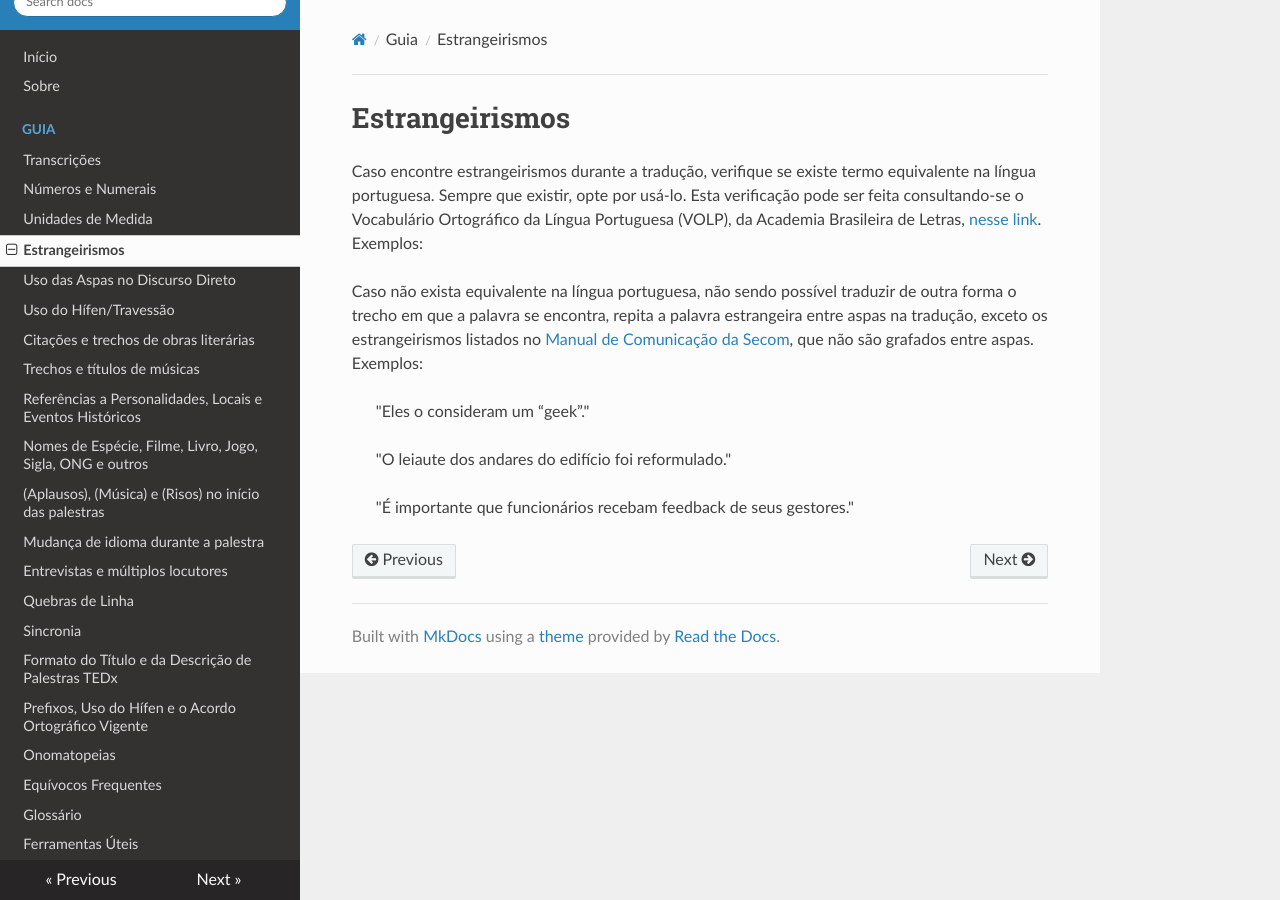
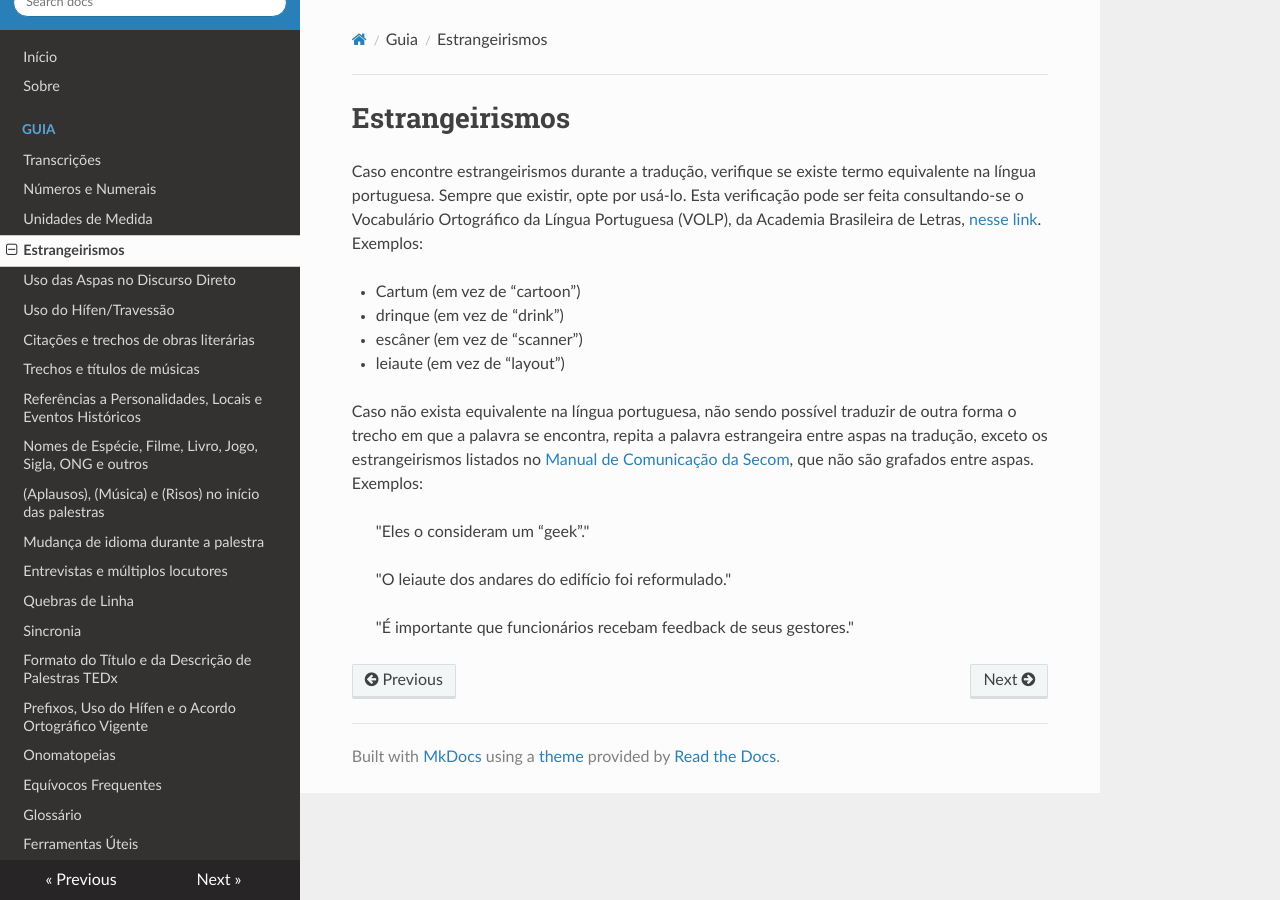
Before and after one commit to tupaschoal/TED-Translators_PT-BR_Styleguide, an MkDocs documentation site: the page built from docs/estrangeirismos.md, in a window 1280 px wide. Built offline with MkDocs 1.6.1, drawn with Linux system fonts in a browser that asks for light colours; nearby versions of some CDN libraries; old or Windows-style settings are respelled for this version of MkDocs.

Commit message:
Move short example to list mode
Short lists aren't pleasant in block quote mode.

```diff
--- a/docs/estrangeirismos.md
+++ b/docs/estrangeirismos.md
@@ -2,9 +2,13 @@
 
 Caso encontre estrangeirismos durante a tradução, verifique se existe termo equivalente na língua portuguesa. Sempre que existir, opte por usá-lo. Esta verificação pode ser feita consultando-se o Vocabulário Ortográfico da Língua Portuguesa (VOLP), da Academia Brasileira de Letras, [nesse link](http://www.academia.org.br/abl/cgi/cgilua.exe/sys/start.htm?sid=23). Exemplos:
 
+- Cartum (em vez de “cartoon”)
 
+- drinque (em vez de “drink”)
 
+- escâner (em vez de “scanner”)
 
+- leiaute (em vez de “layout”)
 
 Caso não exista equivalente na língua portuguesa, não sendo possível traduzir de outra forma o trecho em que a palavra se encontra, repita a palavra estrangeira entre aspas na tradução, exceto os estrangeirismos listados no [Manual de Comunicação da Secom](http://www12.senado.gov.br/manualdecomunicacao/redacao-e-estilo/estilo/estrangeirismos-grafados-sem-italico), que não são grafados entre aspas. Exemplos:
 
```
